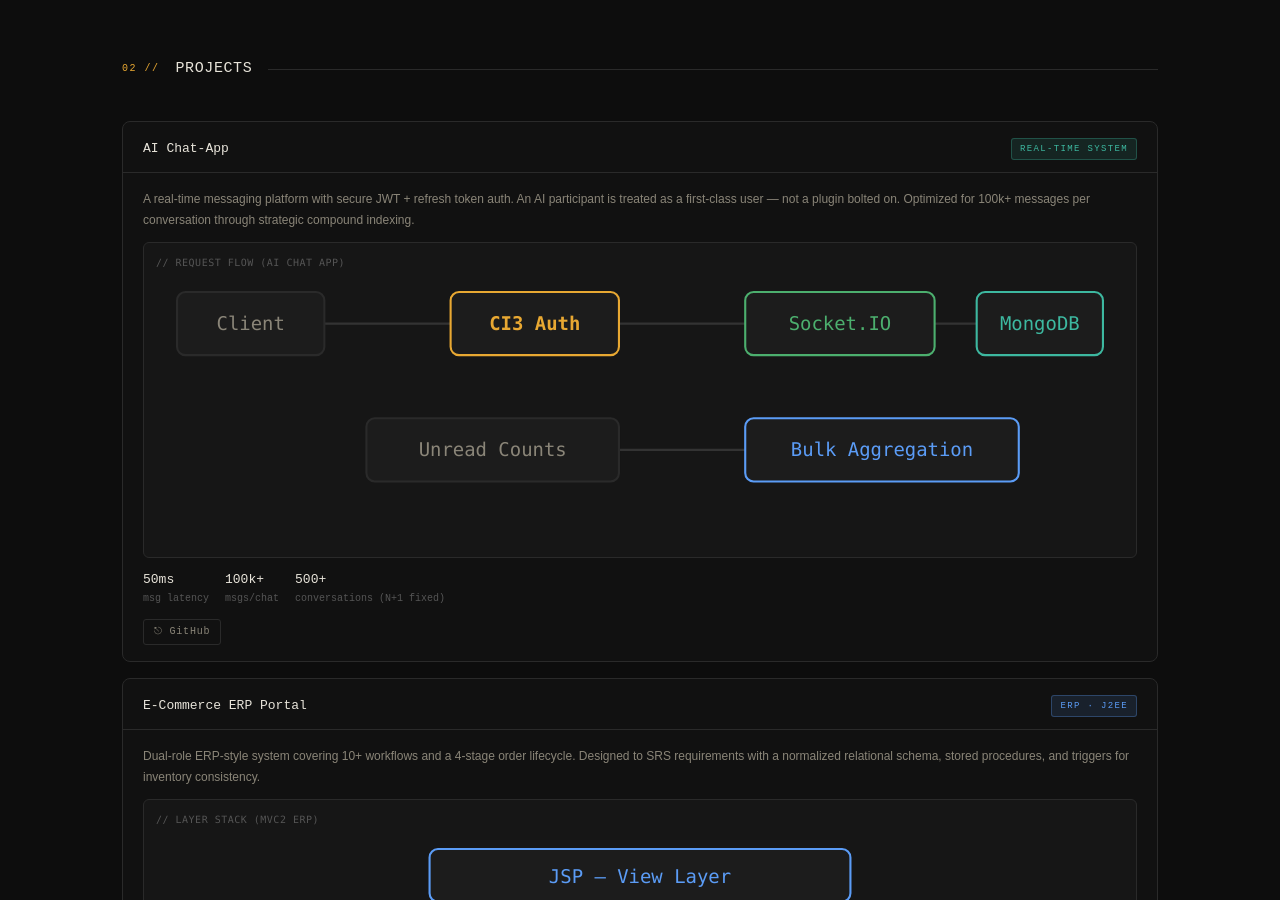
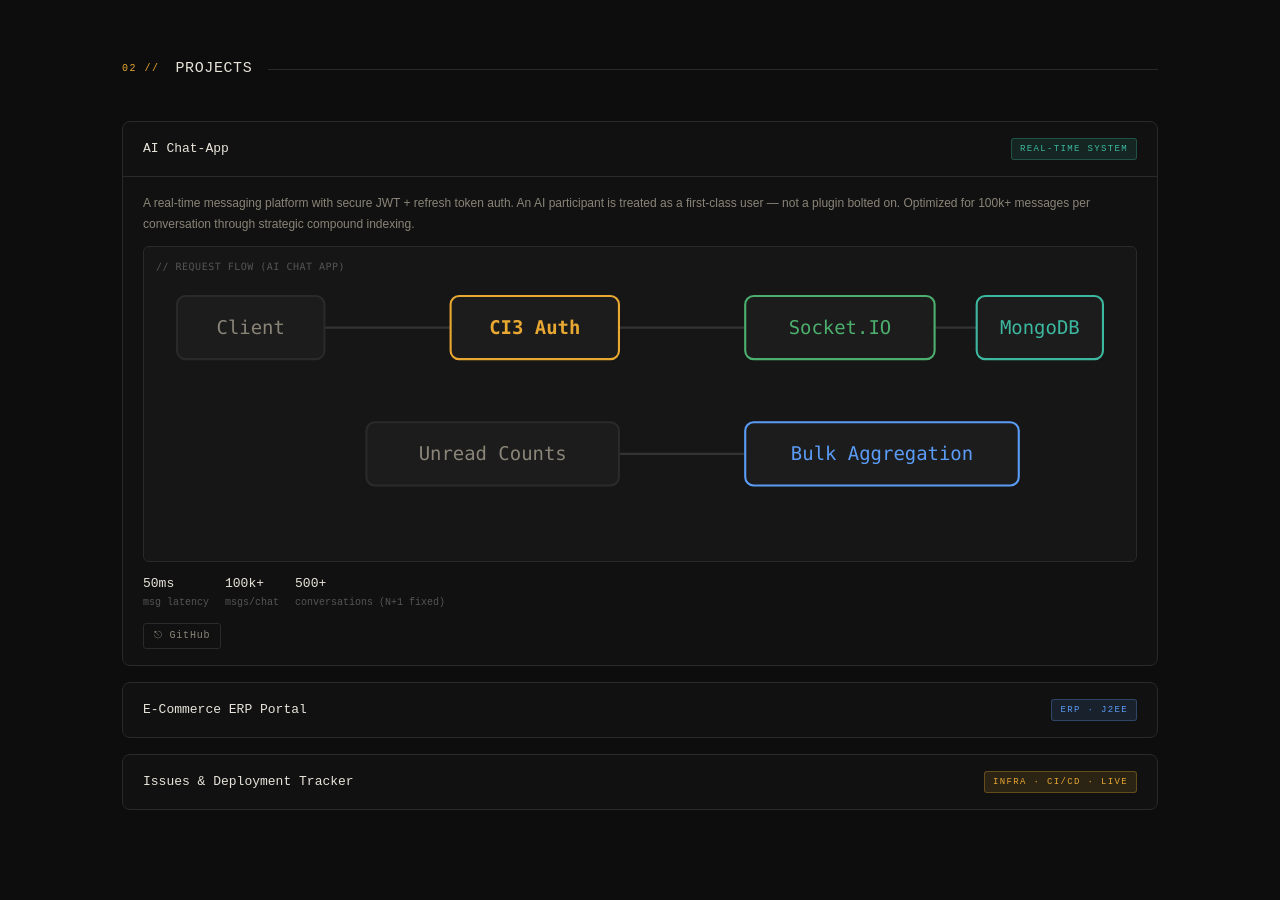
Before and after one commit to STRO09/Personal-Portfolio, a Next.js app in the folder ui/: page / in a window 1280 px wide. Shown: the part 1900-2800 px from the top of the page. Built offline with nearby package versions, Linux system fonts and the light colour scheme.

Commit message:
microinteractions increased i think? late commit

```diff
--- a/ui/app/globals.css
+++ b/ui/app/globals.css
@@ -445,11 +445,15 @@ h1 {
   overflow: hidden;
 }
 .project-header {
-  padding: 16px 20px 12px;
-  border-bottom: 1px solid var(--border);
+  padding: 16px 20px;
   display: flex;
   justify-content: space-between;
   align-items: center;
+  cursor: pointer;
+  transition: background 0.15s;
+}
+.project-header:hover {
+  background: var(--bg3);
 }
 .project-name {
   font-size: 13px;
@@ -479,7 +483,17 @@ h1 {
   border: 1px solid rgba(232, 168, 50, 0.3);
 }
 .project-body {
+  padding: 0 20px;
+  max-height: 0;
+  overflow: hidden;
+  transition:
+    max-height 0.4s ease,
+    padding 0.3s;
+}
+.project-body.open {
+  max-height: 2000px;
   padding: 16px 20px;
+  border-top: 1px solid var(--border);
 }
 .project-desc {
   font-size: 12px;
--- a/ui/app/page.js
+++ b/ui/app/page.js
@@ -18,88 +18,9 @@ import {
   DeploymentDiagram,
 } from "../components/Diagrams";
 
-export default function Home() {
-  const [booting, setBooting] = useState(true);
-  const [slashOpen, setSlashOpen] = useState(true);
-  const [sdacOpen, setSdacOpen] = useState(false);
-  const [copyVisible, setCopyVisible] = useState(false);
-  const [activeSection, setActiveSection] = useState("");
-  const [underlineStyle, setUnderlineStyle] = useState({ left: 0, width: 0, opacity: 0 });
-  const [scrollY, setScrollY] = useState(0);
-
-  // Parallax tracking
-  useEffect(() => {
-    let ticking = false;
-    const handleScroll = () => {
-      if (!ticking) {
-        window.requestAnimationFrame(() => {
-          setScrollY(window.scrollY);
-          ticking = false;
-        });
-        ticking = true;
-      }
-    };
-    window.addEventListener("scroll", handleScroll, { passive: true });
-    return () => window.removeEventListener("scroll", handleScroll);
-  }, []);
-
-  // Section observer for navigation sliding active indicator
-  useEffect(() => {
-    const sections = ["hero", "experience", "projects", "skills", "contact"];
-    const observerOptions = {
-      root: null,
-      rootMargin: "-40% 0px -50% 0px",
-      threshold: 0,
-    };
-
-    const observer = new IntersectionObserver((entries) => {
-      entries.forEach((entry) => {
-        if (entry.isIntersecting) {
-          setActiveSection(entry.target.id);
-        }
-      });
-    }, observerOptions);
-
-    sections.forEach((id) => {
-      const el = document.getElementById(id);
-      if (el) observer.observe(el);
-    });
-
-    return () => observer.disconnect();
-  }, []);
-
-  useEffect(() => {
-    if (!activeSection || activeSection === "hero") {
-      setUnderlineStyle((prev) => ({ ...prev, opacity: 0 }));
-      return;
-    }
-
-    const activeLink = document.querySelector(`.nav-links a[href="#${activeSection}"]`);
-    if (activeLink) {
-      setUnderlineStyle({
-        left: activeLink.offsetLeft,
-        width: activeLink.offsetWidth,
-        opacity: 1,
-      });
-    } else {
-      setUnderlineStyle((prev) => ({ ...prev, opacity: 0 }));
-    }
-  }, [activeSection]);
-
-  const showCopyNotice = () => {
-    setCopyVisible(true);
-    setTimeout(() => setCopyVisible(false), 1800);
-  };
-
+// Sub-components
+function Navbar({ underlineStyle }) {
   return (
-    <>
-      {booting && <TerminalBoot onComplete={() => setBooting(false)} />}
-
-      <div
-        className="grid-bg"
-        style={{ transform: `translateY(${scrollY * 0.12}px)` }}
-      ></div>
-
     <nav>
       <div className="nav-id">
         <div className="nav-dot"></div>
@@ -118,8 +39,11 @@ export default function Home() {
         <span>Available for opportunities</span>
       </div>
     </nav>
+  );
+}
 
-      {/* Hero Section */}
+function Hero() {
+  return (
     <section id="hero">
       <div className="hero-left">
         <Reveal delay={100}>
@@ -228,8 +152,11 @@ export default function Home() {
         </Reveal>
       </div>
     </section>
+  );
+}
 
-      {/* Metrics */}
+function Metrics() {
+  return (
     <div className="section">
       <Reveal delay={100} className="w-full">
         <div className="metrics-row">
@@ -260,8 +187,37 @@ export default function Home() {
         </div>
       </Reveal>
     </div>
+  );
+}
 
-      {/* Experience Section */}
+function CollapsibleCard({
+  containerClass,
+  headerClass,
+  bodyClass,
+  headerContent,
+  children,
+  initiallyOpen = false,
+}) {
+  const [isOpen, setIsOpen] = useState(initiallyOpen);
+
+  return (
+    <div className={containerClass}>
+      <div
+        className={headerClass}
+        onClick={() => setIsOpen(!isOpen)}
+        style={{ cursor: "pointer" }}
+      >
+        {headerContent}
+      </div>
+      <div className={`${bodyClass} ${isOpen ? "open" : ""}`}>
+        {children}
+      </div>
+    </div>
+  );
+}
+
+function Experience() {
+  return (
     <section id="experience" className="section">
       <Reveal className="w-full">
         <div className="sec-header">
@@ -273,8 +229,13 @@ export default function Home() {
 
       {/* SlashRTC */}
       <Reveal delay={150} className="w-full">
-          <div className="exp-item">
-            <div className="exp-head" onClick={() => setSlashOpen(!slashOpen)}>
+        <CollapsibleCard
+          containerClass="exp-item"
+          headerClass="exp-head"
+          bodyClass="exp-body"
+          initiallyOpen={true}
+          headerContent={
+            <>
               <div>
                 <div className="exp-company">SlashRTC — Mumbai</div>
                 <div className="exp-role">Software Developer · Full-Stack</div>
@@ -283,8 +244,9 @@ export default function Home() {
                 Nov 2025 – Present
                 <div className="status">● Active</div>
               </div>
-            </div>
-            <div className={`exp-body ${slashOpen ? "open" : ""}`}>
+            </>
+          }
+        >
           <div className="exp-tags">
             <span className="tag highlight">Next.js</span>
             <span className="tag highlight">Node.js</span>
@@ -310,21 +272,26 @@ export default function Home() {
           </div>
 
           <TopologyDiagram />
-            </div>
-          </div>
+        </CollapsibleCard>
       </Reveal>
 
       {/* SDAC INFOTECH */}
       <Reveal delay={250} className="w-full">
-          <div className="exp-item">
-            <div className="exp-head" onClick={() => setSdacOpen(!sdacOpen)}>
+        <CollapsibleCard
+          containerClass="exp-item"
+          headerClass="exp-head"
+          bodyClass="exp-body"
+          initiallyOpen={false}
+          headerContent={
+            <>
               <div>
                 <div className="exp-company">SDAC INFOTECH — Mumbai</div>
                 <div className="exp-role">Java Development Trainee + Intern</div>
               </div>
               <div className="exp-period">Jul 2024 – Oct 2024</div>
-            </div>
-            <div className={`exp-body ${sdacOpen ? "open" : ""}`}>
+            </>
+          }
+        >
           <div className="exp-tags">
             <span className="tag">Java Servlets</span>
             <span className="tag">JDBC</span>
@@ -340,12 +307,14 @@ export default function Home() {
             Covered core inventory, order, and user management workflows end-to-end across the
             full J2EE stack.
           </div>
-            </div>
-          </div>
+        </CollapsibleCard>
       </Reveal>
     </section>
+  );
+}
 
-      {/* Projects Section */}
+function Projects() {
+  return (
     <section id="projects" className="section">
       <Reveal className="w-full">
         <div className="sec-header">
@@ -358,12 +327,18 @@ export default function Home() {
       <div className="project-grid">
         {/* AI Chat App */}
         <Reveal delay={150} className="w-full">
-            <div className="project">
-              <div className="project-header">
+          <CollapsibleCard
+            containerClass="project"
+            headerClass="project-header"
+            bodyClass="project-body"
+            initiallyOpen={true}
+            headerContent={
+              <>
                 <div className="project-name">AI Chat-App</div>
                 <span className="project-type type-realtime">Real-Time System</span>
-              </div>
-              <div className="project-body">
+              </>
+            }
+          >
             <p className="project-desc">
               A real-time messaging platform with secure JWT + refresh token auth. An AI
               participant is treated as a first-class user — not a plugin bolted on. Optimized
@@ -400,18 +375,23 @@ export default function Home() {
                 </a>
               </Magnetic>
             </div>
-              </div>
-            </div>
+          </CollapsibleCard>
         </Reveal>
 
         {/* E-commerce ERP Portal */}
         <Reveal delay={250} className="w-full">
-            <div className="project">
-              <div className="project-header">
+          <CollapsibleCard
+            containerClass="project"
+            headerClass="project-header"
+            bodyClass="project-body"
+            initiallyOpen={false}
+            headerContent={
+              <>
                 <div className="project-name">E-Commerce ERP Portal</div>
                 <span className="project-type type-erp">ERP · J2EE</span>
-              </div>
-              <div className="project-body">
+              </>
+            }
+          >
             <p className="project-desc">
               Dual-role ERP-style system covering 10+ workflows and a 4-stage order lifecycle.
               Designed to SRS requirements with a normalized relational schema, stored
@@ -442,18 +422,23 @@ export default function Home() {
                 </a>
               </Magnetic>
             </div>
-              </div>
-            </div>
+          </CollapsibleCard>
         </Reveal>
 
         {/* Issues & Deployment Tracker */}
         <Reveal delay={350} className="w-full">
-            <div className="project">
-              <div className="project-header">
+          <CollapsibleCard
+            containerClass="project"
+            headerClass="project-header"
+            bodyClass="project-body"
+            initiallyOpen={false}
+            headerContent={
+              <>
                 <div className="project-name">Issues &amp; Deployment Tracker</div>
                 <span className="project-type type-infra">Infra · CI/CD · Live</span>
-              </div>
-              <div className="project-body">
+              </>
+            }
+          >
             <p className="project-desc">
               Production-style issue tracking with role-based access control and clear
               authorization boundaries across user roles. Fully deployed with CI/CD via GitHub
@@ -489,13 +474,15 @@ export default function Home() {
                 </a>
               </Magnetic>
             </div>
-              </div>
-            </div>
+          </CollapsibleCard>
         </Reveal>
       </div>
     </section>
+  );
+}
 
-      {/* Skills Section */}
+function Skills() {
+  return (
     <section id="skills" className="section">
       <Reveal className="w-full">
         <div className="sec-header">
@@ -551,8 +538,11 @@ export default function Home() {
         </Reveal>
       </div>
     </section>
+  );
+}
 
-      {/* Timeline Section */}
+function Journey() {
+  return (
     <section className="section">
       <Reveal className="w-full">
         <div className="sec-header">
@@ -615,8 +605,11 @@ export default function Home() {
         </Reveal>
       </div>
     </section>
+  );
+}
 
-      {/* Contact Section */}
+function Contact({ showCopyNotice }) {
+  return (
     <section id="contact" className="section">
       <Reveal className="w-full">
         <div className="sec-header">
@@ -688,7 +681,11 @@ export default function Home() {
         </Reveal>
       </div>
     </section>
+  );
+}
 
+function Footer() {
+  return (
     <footer
       style={{
         textAlign: "center",
@@ -703,6 +700,113 @@ export default function Home() {
       <span style={{ margin: "0 12px", color: "var(--border)" }}>|</span>
       <span style={{ color: "var(--amber)" }}>Backend · Full-Stack · Systems</span>
     </footer>
+  );
+}
+
+export default function Home() {
+  const [booting, setBooting] = useState(true);
+  const [copyVisible, setCopyVisible] = useState(false);
+  const [activeSection, setActiveSection] = useState("");
+  const [underlineStyle, setUnderlineStyle] = useState({ left: 0, width: 0, opacity: 0 });
+  const [scrollY, setScrollY] = useState(0);
+
+  // Parallax tracking
+  useEffect(() => {
+    let ticking = false;
+    const handleScroll = () => {
+      if (!ticking) {
+        window.requestAnimationFrame(() => {
+          setScrollY(window.scrollY);
+          ticking = false;
+        });
+        ticking = true;
+      }
+    };
+    window.addEventListener("scroll", handleScroll, { passive: true });
+    return () => window.removeEventListener("scroll", handleScroll);
+  }, []);
+
+  // Section observer for navigation sliding active indicator
+  useEffect(() => {
+    const sections = ["hero", "experience", "projects", "skills", "contact"];
+    const observerOptions = {
+      root: null,
+      rootMargin: "-40% 0px -50% 0px",
+      threshold: 0,
+    };
+
+    const observer = new IntersectionObserver((entries) => {
+      entries.forEach((entry) => {
+        if (entry.isIntersecting) {
+          setActiveSection(entry.target.id);
+        }
+      });
+    }, observerOptions);
+
+    sections.forEach((id) => {
+      const el = document.getElementById(id);
+      if (el) observer.observe(el);
+    });
+
+    return () => observer.disconnect();
+  }, []);
+
+  useEffect(() => {
+    if (!activeSection || activeSection === "hero") {
+      setUnderlineStyle((prev) => ({ ...prev, opacity: 0 }));
+      return;
+    }
+
+    const activeLink = document.querySelector(`.nav-links a[href="#${activeSection}"]`);
+    if (activeLink) {
+      setUnderlineStyle({
+        left: activeLink.offsetLeft,
+        width: activeLink.offsetWidth,
+        opacity: 1,
+      });
+    } else {
+      setUnderlineStyle((prev) => ({ ...prev, opacity: 0 }));
+    }
+  }, [activeSection]);
+
+  const showCopyNotice = () => {
+    setCopyVisible(true);
+    setTimeout(() => setCopyVisible(false), 1800);
+  };
+
+  return (
+    <>
+      {booting && <TerminalBoot onComplete={() => setBooting(false)} />}
+
+      <div
+        className="grid-bg"
+        style={{ transform: `translateY(${scrollY * 0.12}px)` }}
+      ></div>
+
+      <Navbar underlineStyle={underlineStyle} />
+
+      {/* Hero Section */}
+      <Hero />
+
+      {/* Metrics */}
+      <Metrics />
+
+      {/* Experience Section */}
+      <Experience />
+
+      {/* Projects Section */}
+      <Projects />
+
+      {/* Skills Section */}
+      <Skills />
+
+      {/* Timeline Section */}
+      <Journey />
+
+      {/* Contact Section */}
+      <Contact showCopyNotice={showCopyNotice} />
+
+      <Footer />
 
       <div className={`copy-notice ${copyVisible ? "show" : ""}`}>Copied ✓</div>
     </>
```
Lines whose indentation alone changed are shown as unchanged.
